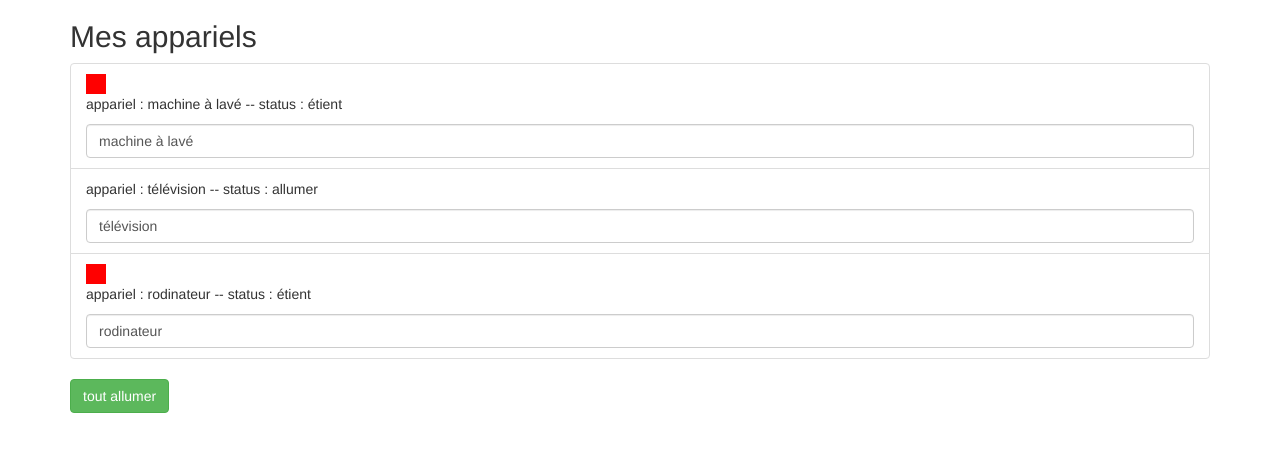
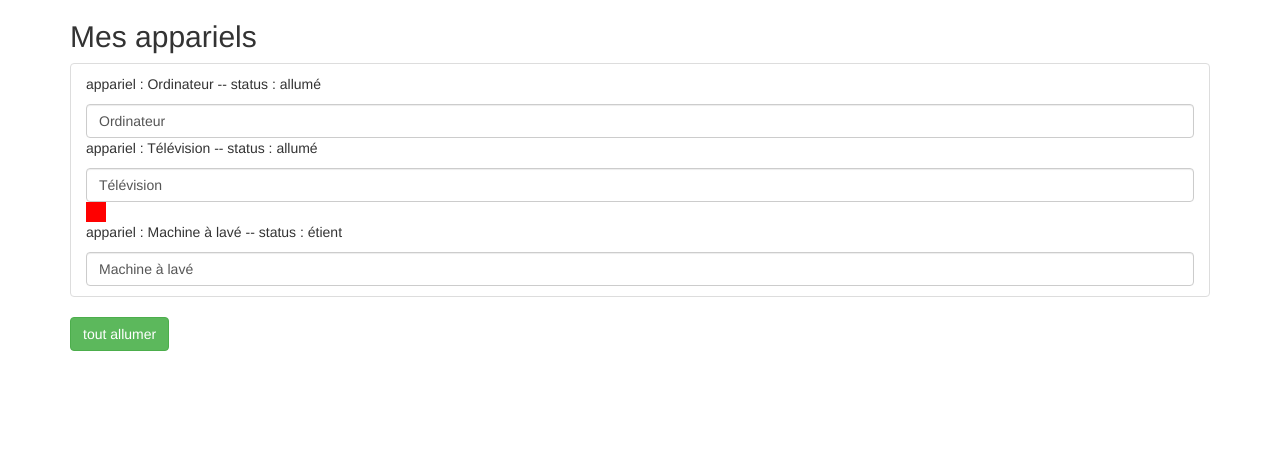
Before and after one commit to alaeddinea/mon-projet-angular, an Angular app: page / in a window 1280 px wide. Shown: the top 452 px of the page. Built offline with nearby package versions, Linux system fonts and the light colour scheme.

Commit message:
stricturer les donné avec le directive ngFor

```diff
--- a/src/app/app.component.html
+++ b/src/app/app.component.html
@@ -12,15 +12,13 @@
         <div class="col-xs-12">
             <h2>Mes appariels</h2>
             <ul class="list-group">
-                <li class="list-group-item"><app-appariel [appareilName]="appariel1" [appareilSatus]="'étient'"></app-appariel></li>
-                <li class="list-group-item"><app-appariel [appareilName]="appariel2" [appareilSatus]="'allumer'"> </app-appariel></li>
-                <li class="list-group-item"><app-appariel [appareilName]="appariel3" [appareilSatus]="'étient'"></app-appariel></li>
+                <li class="list-group-item">
+                    <app-appariel *ngFor="let appareil of appareils" [appareilName]="appareil.name"
+                        [appareilSatus]="appareil.status"></app-appariel>
+                </li>
 
             </ul>
-            <button class="btn btn-success"
-             [disabled]="!isAuth"
-              (click)="onAllumer()"
-              >tout allumer</button>
+            <button class="btn btn-success" [disabled]="!isAuth" (click)="onAllumer()">tout allumer</button>
         </div>
     </div>
 </div>
--- a/src/app/app.component.ts
+++ b/src/app/app.component.ts
@@ -7,9 +7,21 @@ import { Component } from '@angular/core';
 })
 export class AppComponent {
 isAuth:boolean=false;
-appariel1="machine à lavé";
-appariel2="télévision";
-appariel3="rodinateur";
+appareils=[{
+  name: 'Ordinateur' ,
+  status : 'allumé'
+},
+{
+  name: 'Télévision',
+  status :'allumé'
+},
+{
+  name: "Machine à lavé",
+  status : 'étient'
+}
+];
+
+
 constructor(){
   setTimeout(() => {
     this.isAuth=true;
```
